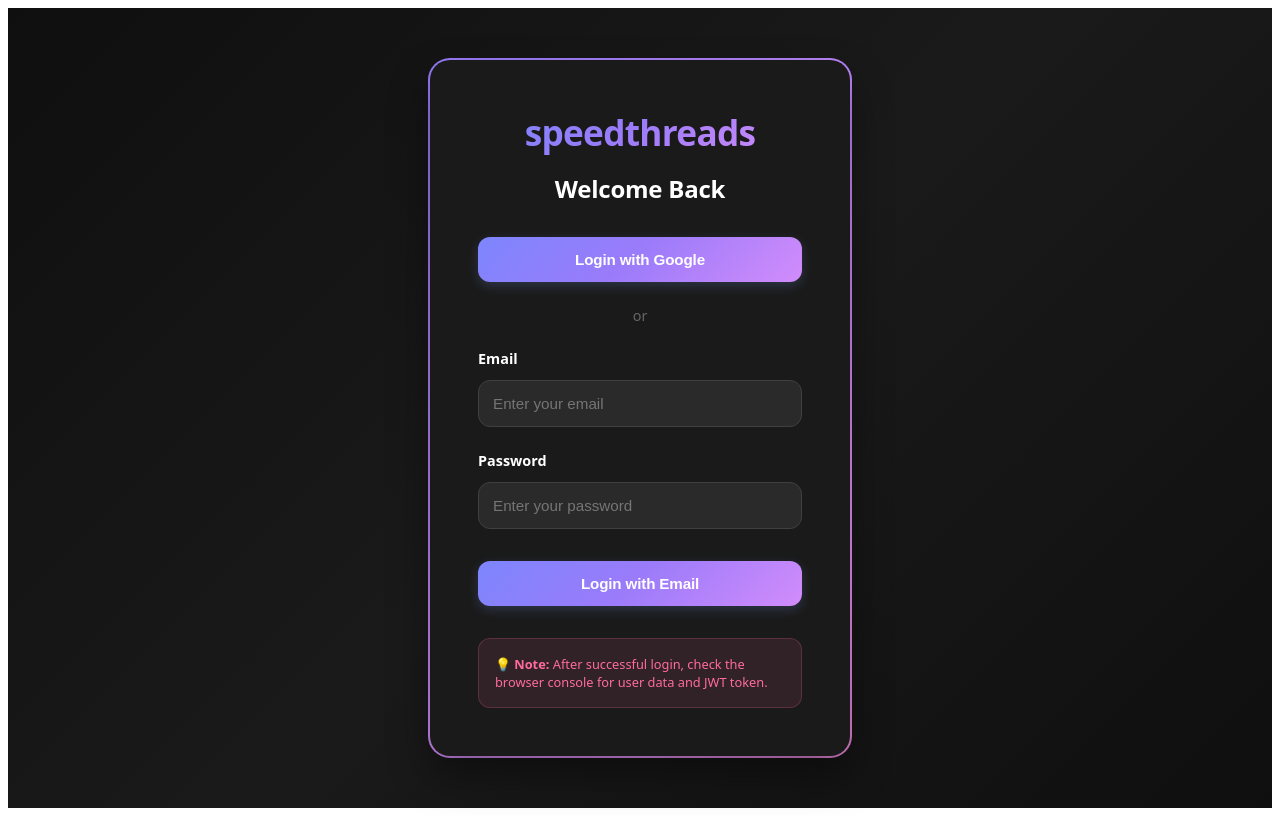
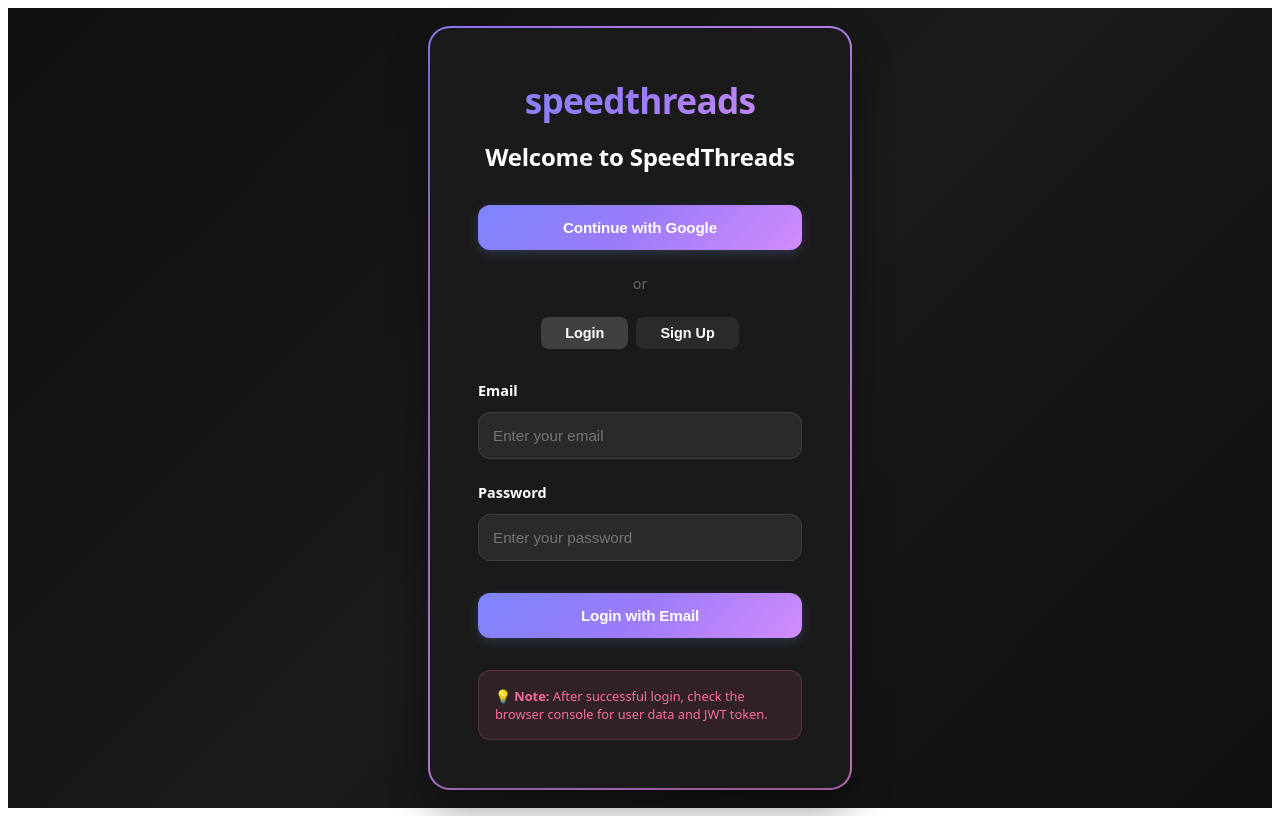
Before and after one commit to IzaanQaiser/speed-threads, a React (Vite) app: page / in a window 1280 px wide. Built offline with nearby package versions, Linux system fonts and the light colour scheme; no server answers; the HTML template or start-up script is replaced by a standard one.

Commit message:
added login + signin toggle

```diff
--- a/src/Login.tsx
+++ b/src/Login.tsx
@@ -13,6 +13,7 @@ const Login: React.FC = () => {
   });
   const [loading, setLoading] = useState(false);
   const [error, setError] = useState<string | null>(null);
+  const [isSignUp, setIsSignUp] = useState(false);
 
   // Add CSS animation keyframes
   useEffect(() => {
@@ -64,7 +65,7 @@ const Login: React.FC = () => {
     }
   };
 
-  const handleEmailLogin = async (e: React.FormEvent) => {
+  const handleEmailAuth = async (e: React.FormEvent) => {
     e.preventDefault();
 
     if (!formData.email || !formData.password) {
@@ -76,14 +77,29 @@ const Login: React.FC = () => {
       setLoading(true);
       setError(null);
 
-      const { data, error } = await supabase.auth.signInWithPassword({
-        email: formData.email,
-        password: formData.password
-      });
+      let data, error;
+
+      if (isSignUp) {
+        // Sign up
+        const result = await supabase.auth.signUp({
+          email: formData.email,
+          password: formData.password
+        });
+        data = result.data;
+        error = result.error;
+      } else {
+        // Sign in
+        const result = await supabase.auth.signInWithPassword({
+          email: formData.email,
+          password: formData.password
+        });
+        data = result.data;
+        error = result.error;
+      }
 
       if (error) {
         setError(error.message);
-        console.error('Email login error:', error);
+        console.error(`${isSignUp ? 'Sign up' : 'Login'} error:`, error);
       } else if (data.user && data.session) {
         console.log('User:', data.user);
         console.log('JWT Token:', data.session.access_token);
@@ -107,11 +123,15 @@ const Login: React.FC = () => {
         // Clear form
         setFormData({ email: '', password: '' });
 
-        alert('Login successful! Check console for user data and JWT token.');
+        alert(`${isSignUp ? 'Sign up' : 'Login'} successful! Check console for user data and JWT token.`);
+      } else if (isSignUp && data.user && !data.session) {
+        // Sign up successful but needs email confirmation
+        alert('Sign up successful! Please check your email to confirm your account.');
+        setFormData({ email: '', password: '' });
       }
     } catch (err) {
       setError('An unexpected error occurred');
-      console.error('Email login error:', err);
+      console.error(`${isSignUp ? 'Sign up' : 'Login'} error:`, err);
     } finally {
       setLoading(false);
     }
@@ -170,7 +190,7 @@ const Login: React.FC = () => {
           fontWeight: '600',
           letterSpacing: '-0.01em'
         }}>
-          Welcome Back
+          Welcome to SpeedThreads
         </h1>
 
         {error && (
@@ -227,7 +247,7 @@ const Login: React.FC = () => {
             }
           }}
         >
-          {loading ? 'Loading...' : 'Login with Google'}
+          {loading ? 'Loading...' : 'Continue with Google'}
         </button>
 
         <div style={{
@@ -240,8 +260,51 @@ const Login: React.FC = () => {
           or
         </div>
 
+        {/* Toggle between Login and Sign Up */}
+        <div style={{
+          display: 'flex',
+          justifyContent: 'center',
+          marginBottom: '2rem',
+          gap: '0.5rem'
+        }}>
+          <button
+            type="button"
+            onClick={() => setIsSignUp(false)}
+            style={{
+              padding: '0.5rem 1.5rem',
+              background: isSignUp ? '#2a2a2a' : '#404040',
+              color: 'white',
+              border: 'none',
+              borderRadius: '8px',
+              fontSize: '0.9rem',
+              fontWeight: '600',
+              cursor: 'pointer',
+              transition: 'all 0.2s ease'
+            }}
+          >
+            Login
+          </button>
+          <button
+            type="button"
+            onClick={() => setIsSignUp(true)}
+            style={{
+              padding: '0.5rem 1.5rem',
+              background: isSignUp ? '#404040' : '#2a2a2a',
+              color: 'white',
+              border: 'none',
+              borderRadius: '8px',
+              fontSize: '0.9rem',
+              fontWeight: '600',
+              cursor: 'pointer',
+              transition: 'all 0.2s ease'
+            }}
+          >
+            Sign Up
+          </button>
+        </div>
+
         {/* Email/Password Form */}
-        <form onSubmit={handleEmailLogin}>
+        <form onSubmit={handleEmailAuth}>
           <div style={{ marginBottom: '1.5rem' }}>
             <label htmlFor="email" style={{
               display: 'block',
@@ -361,7 +424,7 @@ const Login: React.FC = () => {
               }
             }}
           >
-            {loading ? 'Signing in...' : 'Login with Email'}
+            {loading ? (isSignUp ? 'Creating account...' : 'Signing in...') : (isSignUp ? 'Sign Up with Email' : 'Login with Email')}
           </button>
         </form>
 
```
